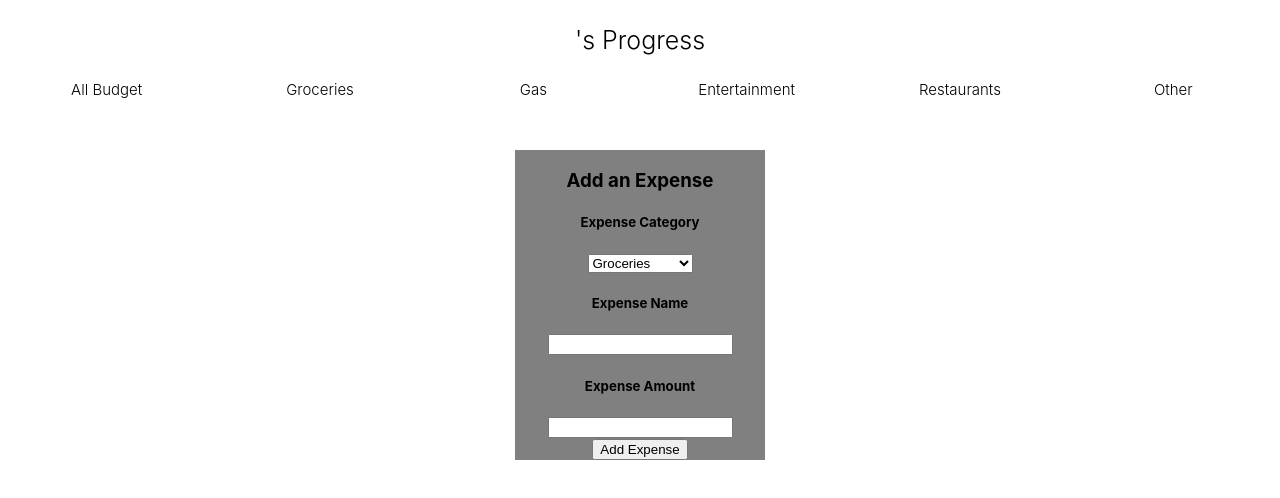
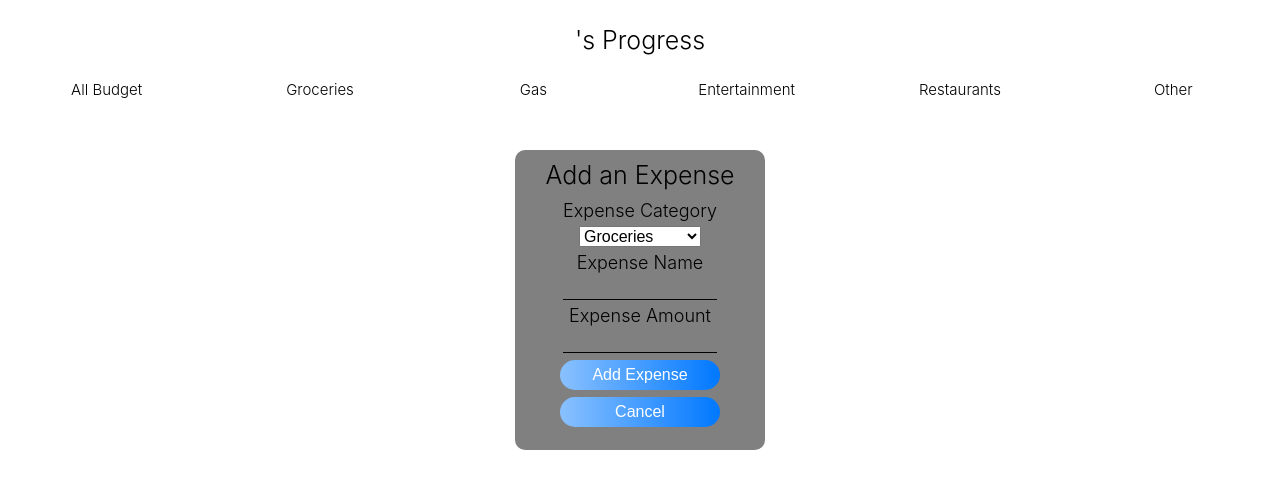
Before and after one commit to mattcbodily/budget-app-hooks, a React (Create React App) app: page /#/budget in a window 1280 px wide. Both pictures are taken after a click on the icon 640 px from the left and 267 px from the top of the page. Shown: the top 498 px of the page. Built offline with nearby package versions, Linux system fonts and the light colour scheme; no server answers.

Commit message:
expense modal styles added

```diff
--- a/src/Components/Budget/ExpenseModal.js
+++ b/src/Components/Budget/ExpenseModal.js
@@ -1,6 +1,6 @@
 import React, {useState} from 'react';
 import axios from 'axios';
-import {Modal} from './ModalStyles';
+import {Modal, H4, H5, Select, Input, Button} from './ModalStyles';
 
 const ExpenseModal = (props) => {
     const [category, setCategory] = useState('groceries')
@@ -34,26 +34,27 @@ const ExpenseModal = (props) => {
 
     return(
         <Modal>
-        <h3>Add an Expense</h3>
-        <h5>Expense Category</h5>
-        <select onChange={handleCategory}>
+        <H4>Add an Expense</H4>
+        <H5>Expense Category</H5>
+        <Select onChange={handleCategory}>
             <option value='groceries'>Groceries</option>
             <option value='gas'>Gas</option>
             <option value='entertainment'>Entertainment</option>
             <option value='restaurants'>Restaurants</option>
             <option value='other'>Other</option>
-        </select>
-        <h5>Expense Name</h5>
-        <input
+        </Select>
+        <H5>Expense Name</H5>
+        <Input
             value={expenseName}
             maxLength='20'
             onChange={e => setExpenseName(e.target.value)}/>
-        <h5>Expense Amount</h5>
-        <input
+        <H5>Expense Amount</H5>
+        <Input
             value={expenseAmount}
             maxLength='20'
             onChange={e => setExpenseAmount(e.target.value)}/>
-        <button onClick={handleAddExpense}>Add Expense</button>
+        <Button onClick={handleAddExpense}>Add Expense</Button>
+        <Button onClick={props.toggle}>Cancel</Button>
     </Modal>
     )
 }
--- a/src/Components/Budget/ModalStyles.js
+++ b/src/Components/Budget/ModalStyles.js
@@ -1,10 +1,50 @@
 import styled from 'styled-components';
 
 export const Modal = styled.div`
+    height: 300px;
     width: 250px;
     position: fixed;
     top: 150px;
     left: 50%;
     margin-left: -125px;
     background-color: gray;
+    border-radius: 10px;
 `
+
+export const H4 = styled.h4`
+    font-size: 25px;
+    font-weight: 300;
+    margin: 10px 0px;
+`
+
+export const H5 = styled.h4`
+    font-size: 18px;
+    font-weight: 300;
+    margin: 5px 0px;
+`
+
+export const Select = styled.select`
+    font-size: 16px;
+    font-weight: 300;
+`
+
+export const Input = styled.input`
+    height: 18px;
+    width: 150px;
+    font-size: 16px;
+    font-weight: 300;
+    background-color: gray;
+    border: none;
+    border-bottom: 1px solid black;
+`
+
+export const Button = styled.button`
+    height: 30px;
+    width: 160px;
+    background-image:linear-gradient(to right, #8AC1FF, #0078FF);
+    color: white;
+    font-size: 16px;
+    border: none;
+    margin-top: 7px;
+    border-radius: 30px;
+`
--- a/src/Components/Budget/ProgressStyles.js
+++ b/src/Components/Budget/ProgressStyles.js
@@ -31,5 +31,6 @@ export const ButtonContainer = styled.div`
     border-radius: 50%;
     box-sizing: border-box;
     padding-top: 7px;
+    padding-left: 1px;
     display: inline-block;
 `
```
